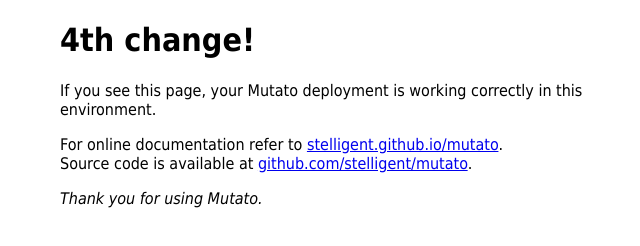
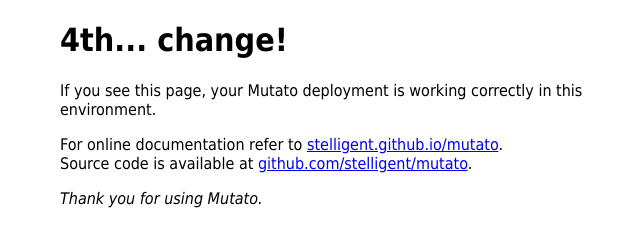
Before and after one commit to stelligent/mutato-example-basic, a plain HTML site: page index.html in a window 1280 px wide. Shown: the whole page, without its empty margins (300-940 px from the left). Drawn offline with Linux system fonts and the light colour scheme.

Commit message:
My the 4th be with you.

```diff
--- a/index.html
+++ b/index.html
@@ -13,7 +13,7 @@
 </head>
 
 <body>
-    <h1>4th change!</h1>
+    <h1>4th... change!</h1>
     <p>If you see this page, your Mutato deployment is working correctly in this environment.</p>
 
     <p>
```
